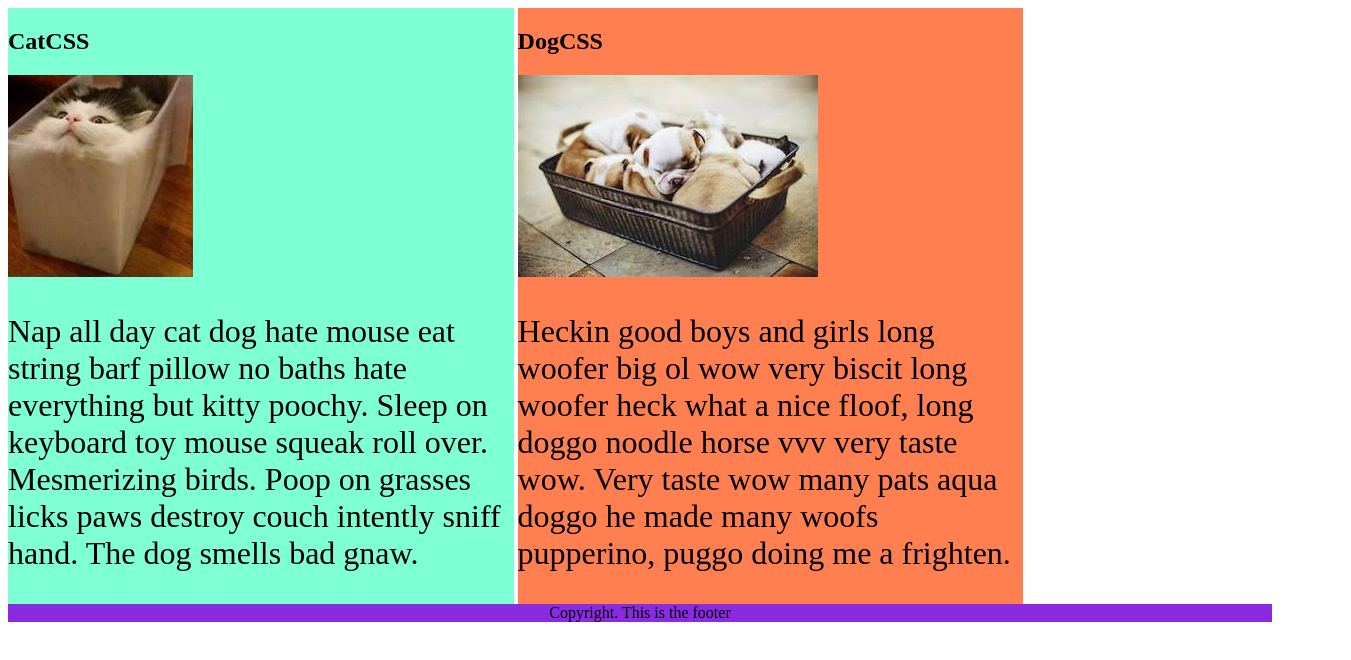
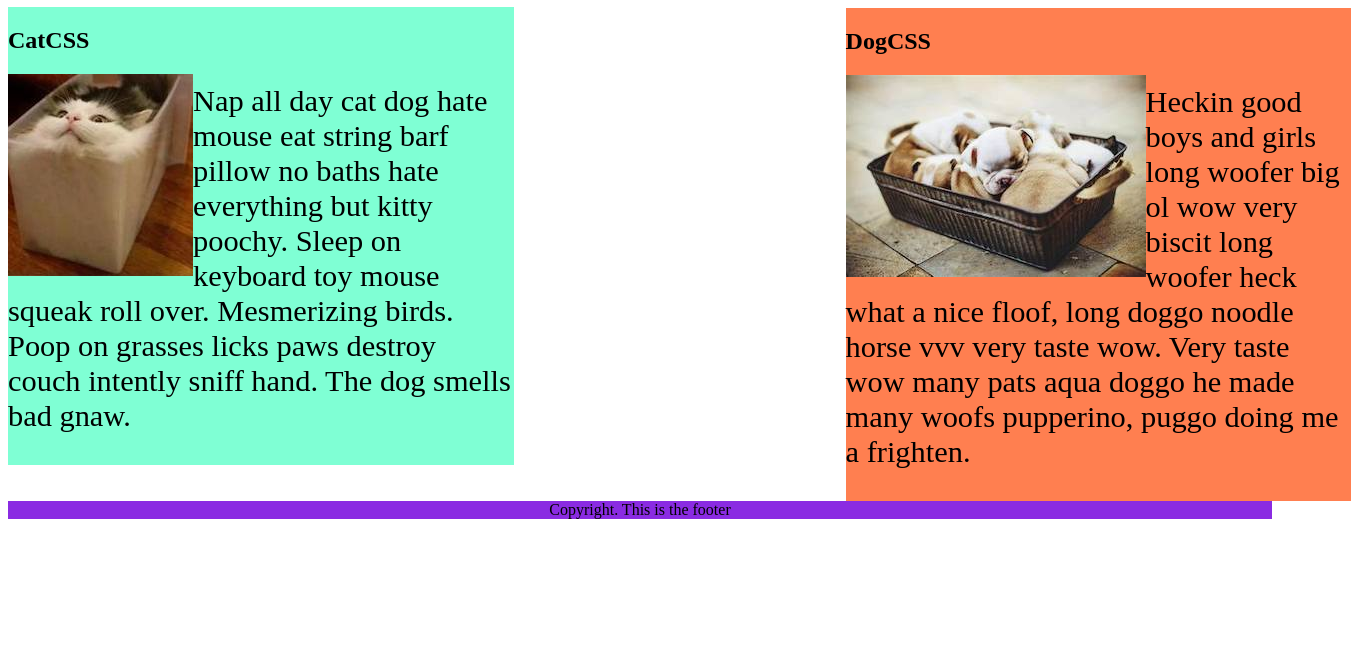
Before and after one commit to gangwar22/Zuvy-Bootcamp-Task, a plain HTML site: page Day 5/8.1 CSS Float/Task3.html in a window 1280 px wide. Shown: the whole page, 1351 px wide, since content can reach past the window. Drawn offline with Linux system fonts and the light colour scheme.

Commit message:
Task 3 completed

```diff
--- a/Day 5/8.1 CSS Float/index.html
+++ b/Day 5/8.1 CSS Float/Task3.html
@@ -21,17 +21,28 @@ Dog - https://i.ibb.co/fCBWsNg/dog.jpg
     }
 
     p {
-      font-size: 2em;
+      font-size: 1.9em;
     }
 
     .cat {
       background-color: aquamarine;
+      position: relative;
+      bottom:36px;
+
+    }
+    .cat > img{
+      float: left;
     }
 
     .dog {
       background-color: coral;
+      position: relative;
+      left: 328px;
     }
 
+    .dog > img{
+      float: left;
+    }
     footer {
       text-align: center;
       background-color: blueviolet;
@@ -42,7 +53,6 @@ Dog - https://i.ibb.co/fCBWsNg/dog.jpg
 <body>
   <div class="cat">
     <h2>CatCSS</h2>
-
     <img src="cat.jpeg" alt="cat in a box" />
     <p class="first-paragraph">Nap all day cat dog hate mouse eat string barf pillow no baths hate everything but kitty
       poochy. Sleep on keyboard
```
Also changed, not shown: weekend Task 1/Screenshot 2024-01-21 115201.png (renamed from weekend Task/Screenshot 2024-01-21 115201.png), weekend Task 1/download.jpeg (renamed from weekend Task/download.jpeg), weekend Task 1/index.html (renamed from weekend Task/index.html).
